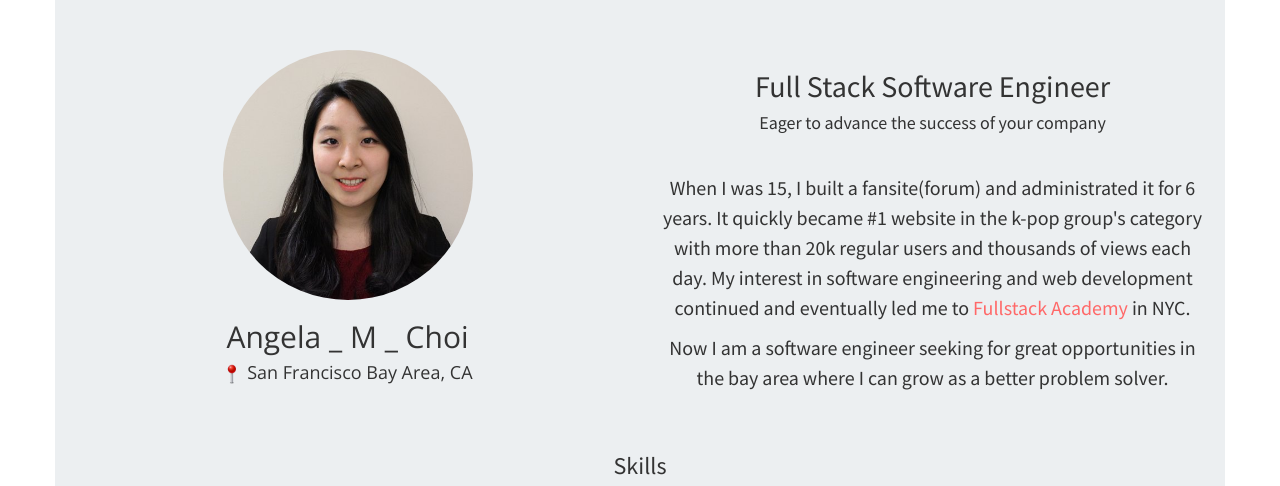
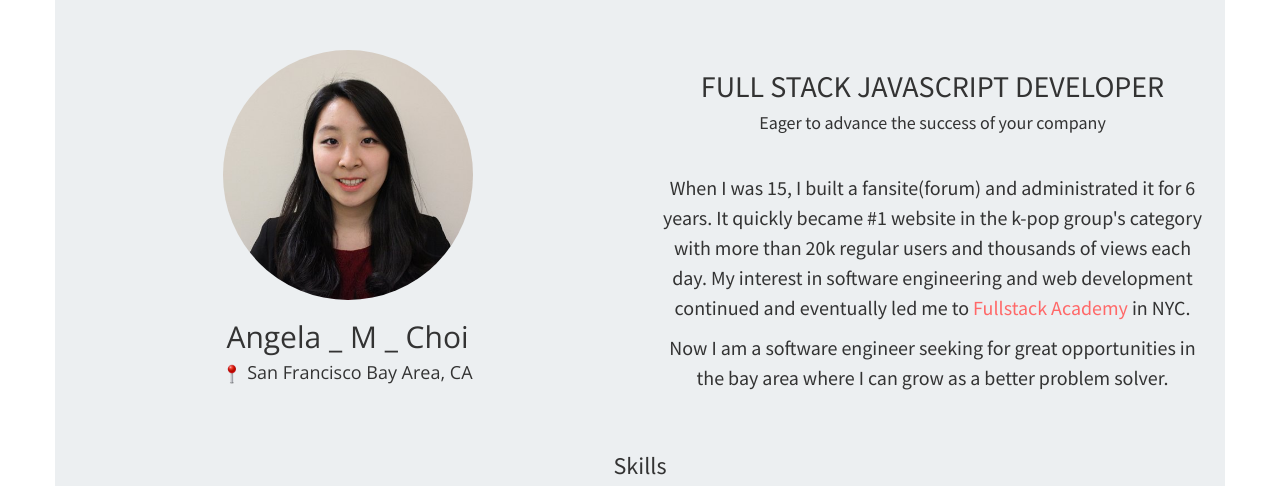
Before and after one commit to angelanjelly/portfolio, a website: page browser/html/index.html in a window 1280 px wide. Shown: the part 235-721 px from the top of the page. Drawn offline with nearby package versions, Linux system fonts and the light colour scheme; files that its build step writes are made by us from their sources.

Commit message:
updated resume

```diff
--- a/browser/html/index.html
+++ b/browser/html/index.html
@@ -2,7 +2,7 @@
 <html>
 <head>
     <base href="/" />
-    <title>Angela  M. Choi | Software Engineer</title>
+    <title>Angela  M. Choi | Full Stack JavaScript Developer</title>
     <meta charset="utf-8">
     <meta http-equiv="X-UA-Compatible" content="IE=edge">
     <meta name="viewport" content="width=device-width, initial-scale=1">
@@ -42,7 +42,7 @@
                 <h4><img src="images/pin_emoji.png" style="width: 20px;"> San Francisco Bay Area, CA</h4>
             </div>
             <div class="col-lg-6 col-md-6 col-sm-6" id="profile-summary">
-                <h2>Full Stack Software Engineer</h2>
+                <h2>FULL STACK JAVASCRIPT DEVELOPER</h2>
                 <h4>Eager to advance the success of your company</h4><br />
                 <p>When I was 15, I built a fansite(forum) and administrated it for 6 years. It quickly became #1 website in the k-pop group's category with more than 20k regular users and thousands of views each day.
                 My interest in software engineering and web development continued and eventually led me to <a href="https://www.fullstackacademy.com/" target="_blank">Fullstack Academy</a> in NYC.</p>
```
Also changed, not shown: 1 other file.
